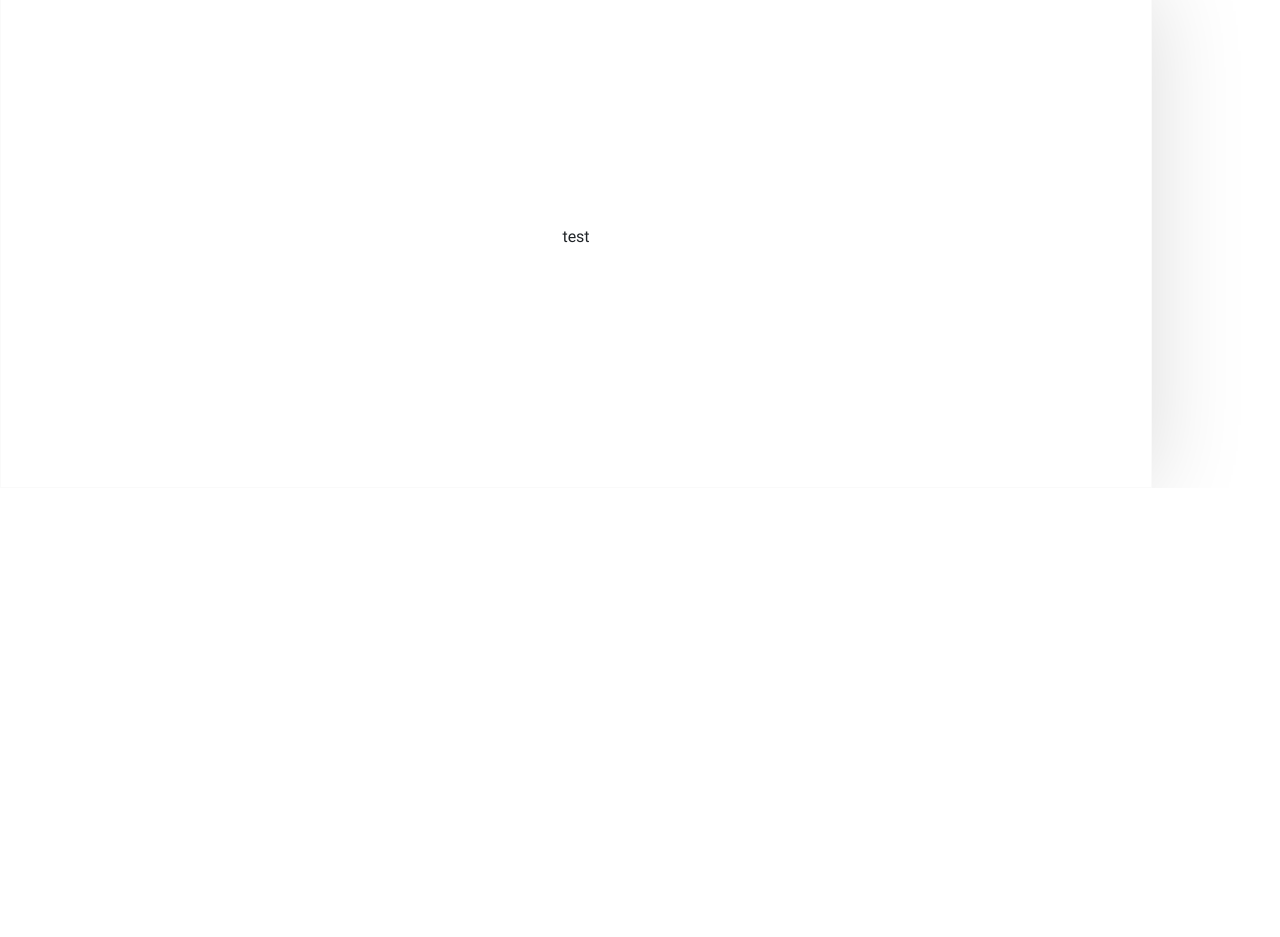
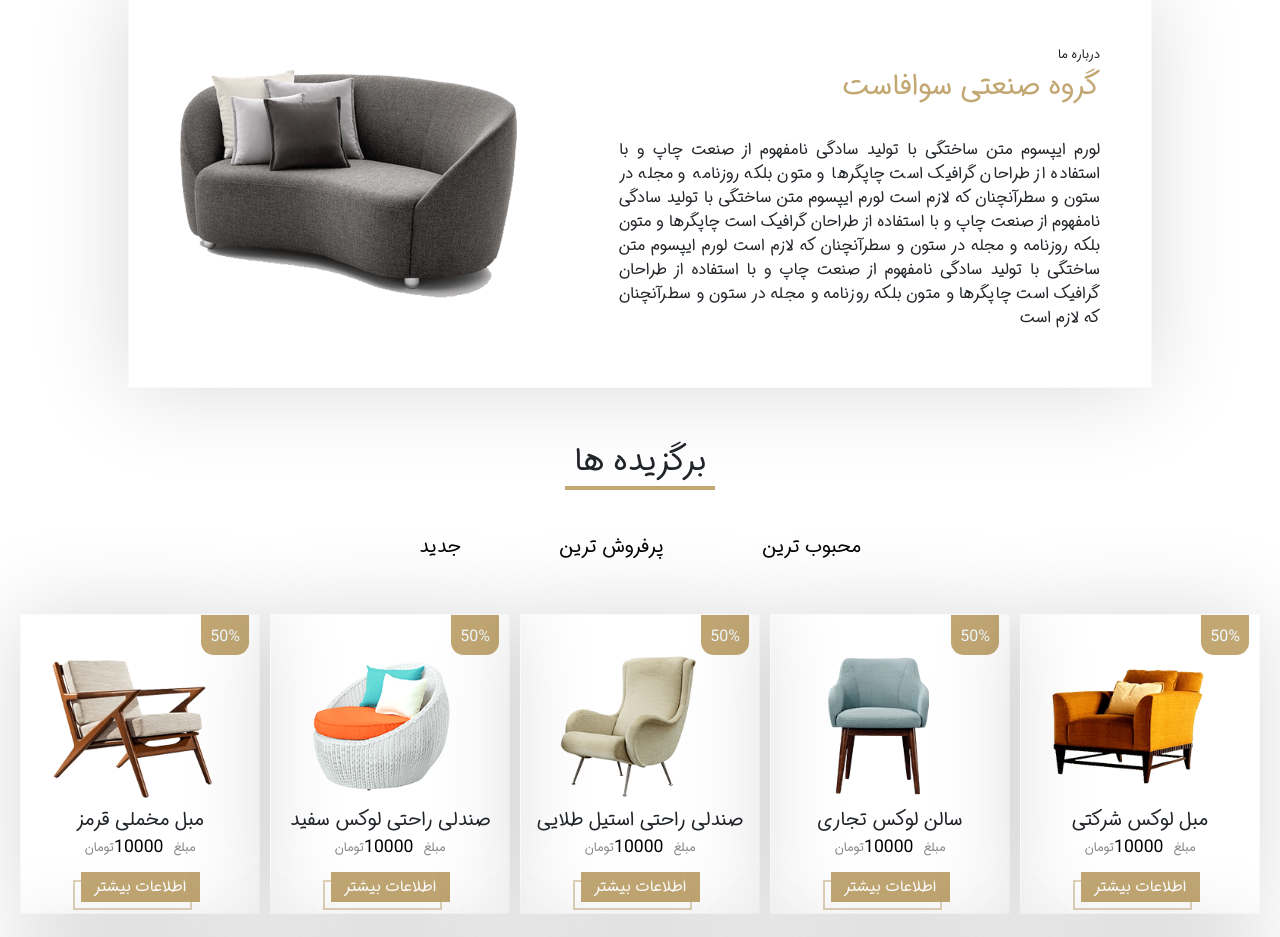
Before and after one commit to vahidpourmohamad/FcShop.js, a React (Create React App) app: page / in a window 1280 px wide. Shown: the part 2160-3097 px from the top of the page. Before the commit the page ends 2648 px from the top, so only its background shows below. Built offline with nearby package versions, Linux system fonts and the light colour scheme.

Commit message:
development

```diff
--- a/src/App.js
+++ b/src/App.js
@@ -7,6 +7,7 @@ import CategorylistCmp from './Components/CategorylistComponent/CategorylistCmp'
 import BgLogoParrallax from './Components/BgLogoParrallax/BgLogoParrallax';
 import PopularProductListCom from './Components/PopularProductListComponent/PopularProductListCom';
 import AboutCmp from './Components/AboutComponent/AboutCmp';
+import SelectedProductListCmp from './Components/SelectedProductListComponent/SelectedProductListCmp';
 function App() {
   return (
     <Fragment>
@@ -15,7 +16,8 @@ function App() {
       <BgLogoParrallax />
       <CategorylistCmp />
       <PopularProductListCom />
-      <AboutCmp/>
+      <AboutCmp />
+      <SelectedProductListCmp/>
     </Fragment>
   );
 }
--- a/src/Components/AboutComponent/AboutCmp.css
+++ b/src/Components/AboutComponent/AboutCmp.css
@@ -1,20 +1,60 @@
 .AboutCmpContainer {
   width: 100%;
   margin-top: 50px;
+  margin-bottom: 50px;
   display: flex;
   align-content: center;
-  justify-items: center;
-  align-items: center;
+  justify-content: center;
+  transition: 1s cubic-bezier(0.075, 0.82, 0.165, 1);
+}
+.AboutCmpContainer:hover {
+    transform: scale(1.03);
 }
 .AboutCmpParent {
   display: flex;
   align-items: center;
   justify-content: center;
-  width: 90%;
-  height: 500px;
+  width: 80%;
+  height: 400px;
   overflow: hidden;
   box-shadow: -2px 0 90px rgb(0 0 0 / 15%);
   border: rgb(250, 250, 250) 0.1em solid;
   position: relative;
   transition: 1s cubic-bezier(0.075, 0.82, 0.165, 1);
 }
+.imgleftcontainer{
+    width: 35%;
+      margin-right: 5%;
+    margin-left: 5%;
+}
+.imgleftcontainer img{
+    width: 100%;
+    transition: 1s ease-in-out;
+}
+.imgleftcontainer img:hover{
+    transform: scale(1.2);
+}
+.imgrightcontainer{
+    width: 50%;
+    display: flex;
+    margin-right: 5%;
+    margin-left: 5%;
+    flex-direction: column;
+    align-items: flex-end;
+    justify-content: flex-end;
+}
+.topheader{
+    font-size: 0.8rem;
+    text-align: justify;
+}
+.Header{
+    font-size: 1.8rem;
+    text-align: justify;
+    color: var(--main);
+}
+.text{
+    margin-top: 30px;
+    font-size: 1rem;
+    text-align: justify;
+
+}
--- a/src/Components/AboutComponent/AboutCmp.js
+++ b/src/Components/AboutComponent/AboutCmp.js
@@ -3,7 +3,29 @@ import "./AboutCmp.css";
 export default function AboutCmp() {
   return (
     <div className="AboutCmpContainer">
-      <div className="AboutCmpParent">test</div>
+      <div className="AboutCmpParent">
+        <div className="imgleftcontainer">
+          <img
+            src={`${process.env.PUBLIC_URL}/assets/Products/offer.png`}
+            alt=""
+          />
+        </div>
+
+        <div className="imgrightcontainer">
+          <div className="topheader">درباره ما</div>
+          <div className="Header">گروه صنعتی سوافاست</div>
+          <div dir="rtl" className="text">
+            لورم ایپسوم متن ساختگی با تولید سادگی نامفهوم از صنعت چاپ و با
+            استفاده از طراحان گرافیک است چاپگرها و متون بلکه روزنامه و مجله در
+            ستون و سطرآنچنان که لازم است لورم ایپسوم متن ساختگی با تولید سادگی
+            نامفهوم از صنعت چاپ و با استفاده از طراحان گرافیک است چاپگرها و متون
+            بلکه روزنامه و مجله در ستون و سطرآنچنان که لازم است لورم ایپسوم متن
+            ساختگی با تولید سادگی نامفهوم از صنعت چاپ و با استفاده از طراحان
+            گرافیک است چاپگرها و متون بلکه روزنامه و مجله در ستون و سطرآنچنان که
+            لازم است
+          </div>
+        </div>
+      </div>
     </div>
   );
 }
--- /dev/null
+++ b/src/Components/SelectedProductListComponent/SelectedProductListCmp.css
@@ -0,0 +1,47 @@
+.SelectedProductListCmpContainer {
+  width: 100%;
+  margin-top: 50px;
+}
+.SelectedProductListCmpParent {
+  display: flex;
+  flex-direction: column;
+  align-items: center;
+  justify-content: center;
+}
+.SelectedProductListCmpHeading {
+  display: flex;
+  font-size: 2rem;
+  flex-direction: column;
+  align-items: center;
+  justify-content: center;
+}
+.SelectedProductListCmpHeadingText {
+  font-size: 2rem;
+}
+.Line {
+  width: 150px;
+  height: 47px;
+  border-top: 4px solid var(--main);
+}
+.SelectedProductListCmpMenuLink {
+  display: flex;
+  width: 50%;
+  justify-content: space-evenly;
+  margin-bottom: 20px;
+}
+.SelectedProductListCmpMenuLink a {
+  font-size: 1.2rem;
+}
+.SelectedProductListCmpMenuLink a:hover {
+  font-size: 1.2rem;
+  color: var(--main);
+}
+.Productlist {
+  padding: 20px 20px 20px 20px;
+  width: 100%;
+  display: flex;
+  flex-direction: row;
+  justify-content: space-between;
+  align-content: space-between;
+  flex-wrap: wrap;
+}
--- /dev/null
+++ b/src/Components/SelectedProductListComponent/SelectedProductListCmp.js
@@ -0,0 +1,58 @@
+import React from "react";
+import "./SelectedProductListCmp.css";
+import { useState } from 'react'
+import { ProductsDummy } from "../PopularProductListComponent/ProductlistDummy";
+import ProductCardCmp from "../ProductCardComponent/ProductCardCmp";
+
+export default function SelectedProductListCmp() {
+    const [ProductList, setProductList] = useState(ProductsDummy);
+
+    const handleClick = (param) => {
+        if (param == 1) {
+            console.log("Option 1 is selected");
+            setProductList(ProductsDummy);
+        }
+        if (param == 2) {
+            console.log("Option 2 is selected");
+            setProductList(ProductsDummy);
+         }
+        if (param == 3) {
+            console.log("Option 3 is selected");
+            setProductList(ProductsDummy);
+         }
+
+  };
+  return (
+    <div className="SelectedProductListCmpContainer">
+      <div className="SelectedProductListCmpParent">
+        <div className="SelectedProductListCmpHeading">
+          <div className="SelectedProductListCmpHeadingText">برگزیده ها</div>
+          <div className="Line"></div>
+        </div>
+        <div className="SelectedProductListCmpMenuLink">
+          <a href="" onClick={() => handleClick(1)}>
+            جدید
+          </a>
+          <a href="" onClick={() => handleClick(2)}>
+            پرفروش ترین
+          </a>
+          <a href="" onClick={() => handleClick(3)}>
+            محبوب ترین
+          </a>
+        </div>
+        <div className="Productlist">
+          {ProductList.map((Product, Id) => (
+            <ProductCardCmp
+              Id={Product.Id}
+              Pname={Product.Pname}
+              Price={Product.Price}
+              Discount={Product.Discount}
+              imgone={Product.imgone}
+              imgtwo={Product.imgtwo}
+            />
+          ))}
+        </div>
+      </div>
+    </div>
+  );
+}
```
Also changed, not shown: public/Assets/Products/offer.png (added).
